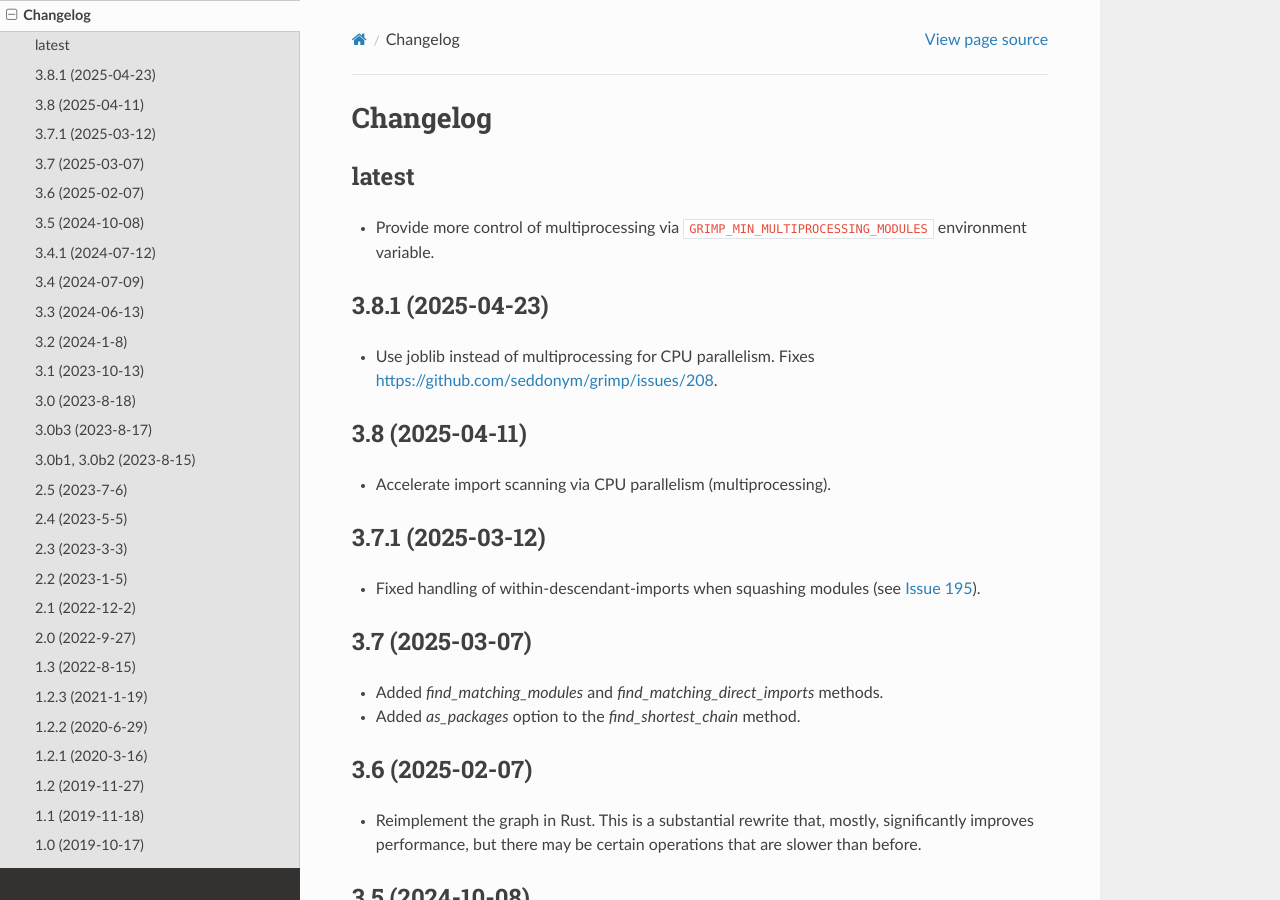
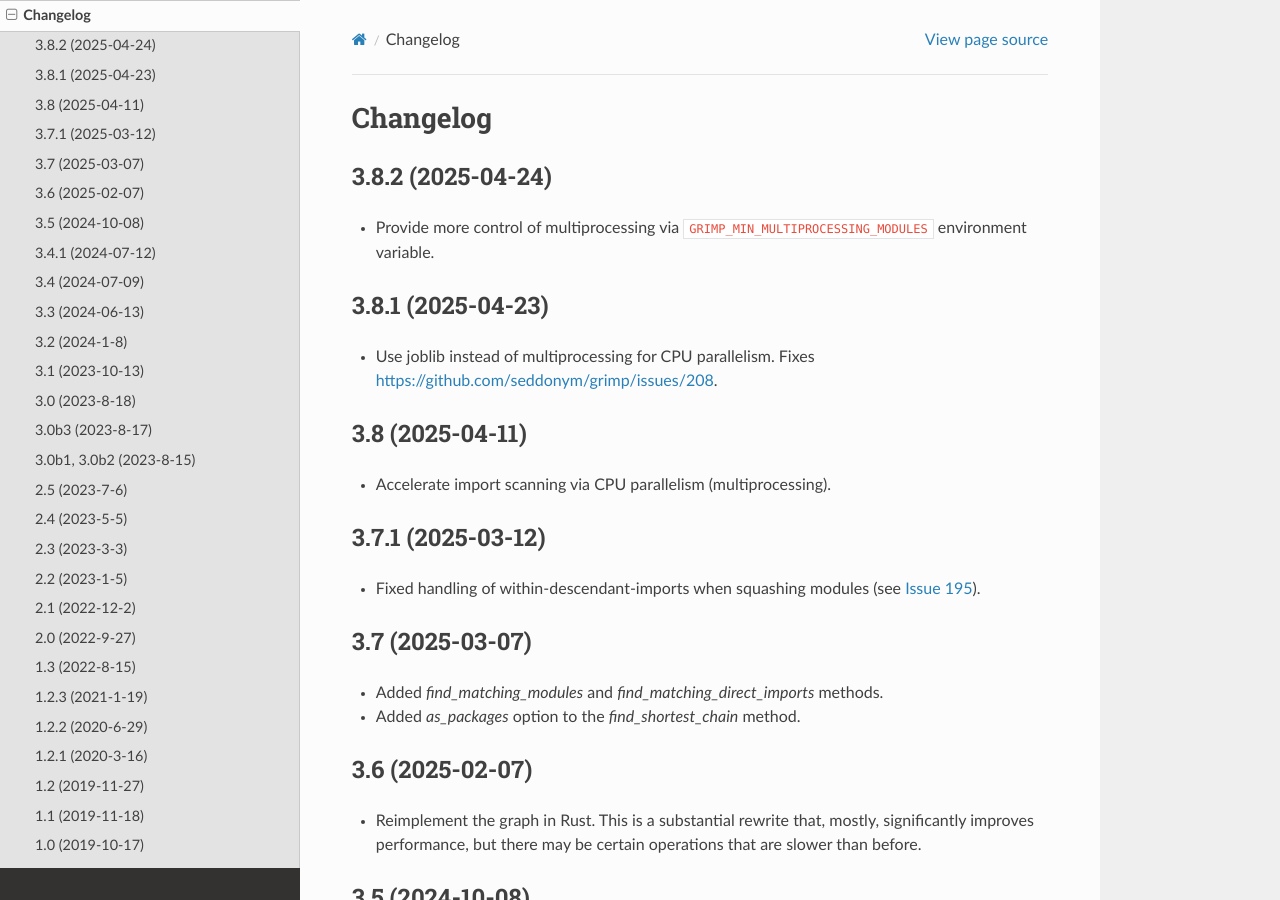
Before and after one commit to seddonym/grimp, a Sphinx documentation site: the page built from docs/changelog.rst, in a window 1280 px wide and 900 px high. Built offline with Sphinx 7.4.7 and the Read the Docs theme 3.1.0, drawn with Linux system fonts in a browser that asks for light colours.

Commit message:
Release v3.8.2

```diff
--- a/CHANGELOG.rst
+++ b/CHANGELOG.rst
@@ -2,8 +2,8 @@
 Changelog
 =========
 
-latest
-------
+3.8.2 (2025-04-24)
+------------------
 
 * Provide more control of multiprocessing via ``GRIMP_MIN_MULTIPROCESSING_MODULES``
   environment variable.
--- a/docs/conf.py
+++ b/docs/conf.py
@@ -26,7 +26,7 @@ author = 'David Seddon'
 # The short X.Y version
 version = ''
 # The full version, including alpha/beta/rc tags
-release = '3.8.1'
+release = '3.8.2'
 
 
 # -- General configuration ---------------------------------------------------
--- a/pyproject.toml
+++ b/pyproject.toml
@@ -8,7 +8,7 @@ module-name = "grimp._rustgrimp"
 
 [project]
 name = "grimp"
-version = "3.8.1"
+version = "3.8.2"
 license = {text = "BSD 2-Clause License"}
 description = "Builds a queryable graph of the imports within one or more Python packages."
 authors = [
--- a/src/grimp/__init__.py
+++ b/src/grimp/__init__.py
@@ -1,4 +1,4 @@
-__version__ = "3.8.1"
+__version__ = "3.8.2"
 
 from .application.ports.graph import DetailedImport, ImportGraph, Import
 from .domain.analysis import PackageDependency, Route
```
